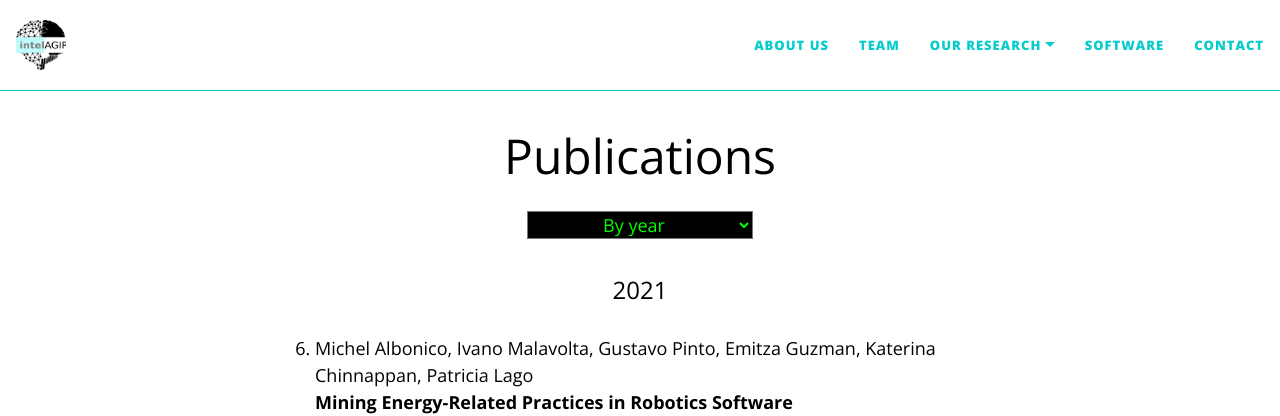
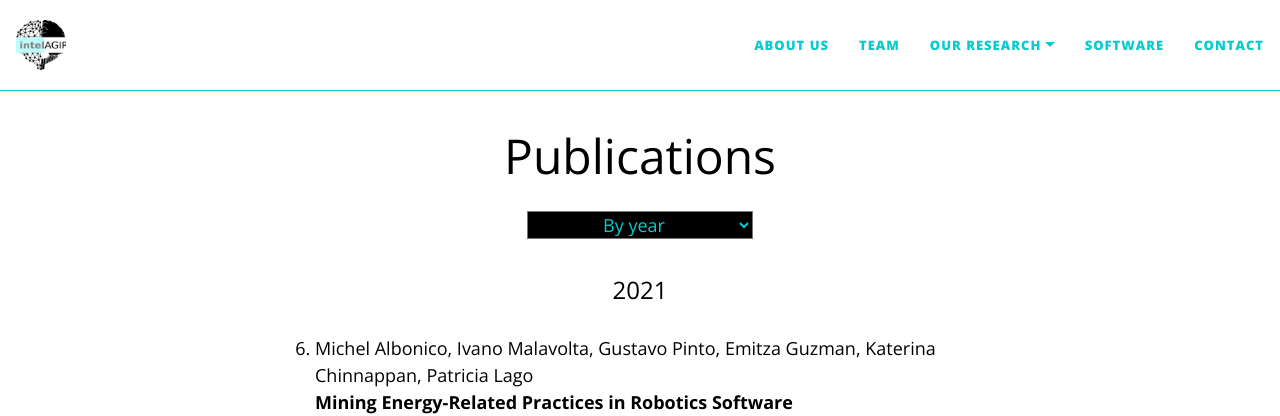
Before and after one commit to IntelAgir-Research-Group/intelagir-research-group.github.io, a Jekyll site: the page built from pages/publications.md, in a window 1280 px wide. Shown: the top 416 px of the page. Built offline with Jekyll 4.4.1, drawn with Linux system fonts in a browser that asks for light colours; nearby versions of some CDN libraries.

Commit message:
Update custom-styles.css

```diff
--- a/assets/css/custom-styles.css
+++ b/assets/css/custom-styles.css
@@ -16,7 +16,7 @@ h1, h2, h3, h4, h5, h6 {
 }
 
 .publication-dropdown {
-  color: #00FF00;
+  color: #07cccc;
   background-color:black;
   text-align:center;
   align:center
```
